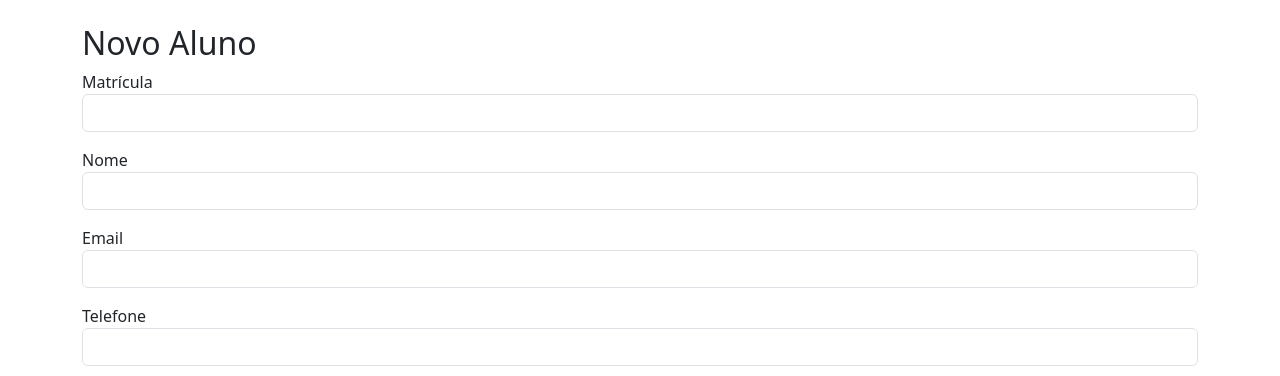
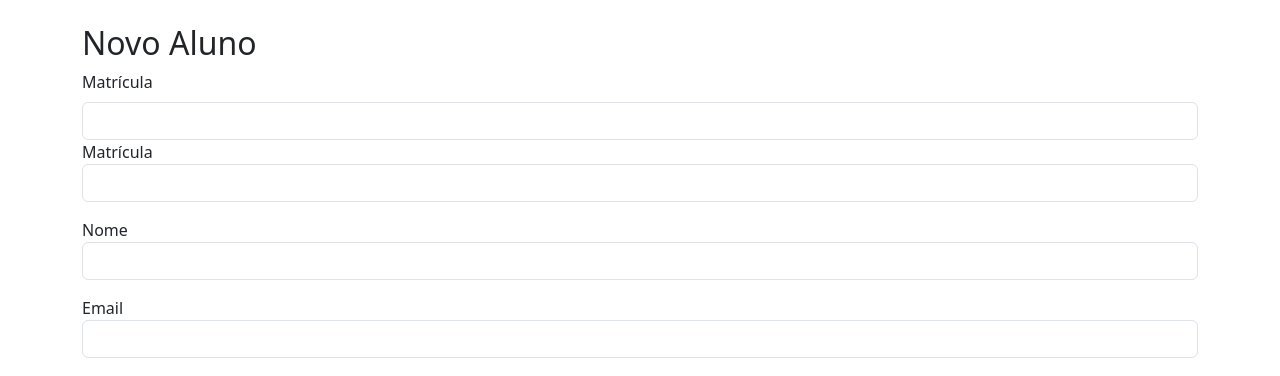
Before and after one commit to fisicorj/webeducsis, a Flask app: page /alunos/novo in a window 1280 px wide. Shown: the part 56-432 px from the top of the page. Run offline with Flask 3, Linux system fonts and the light colour scheme; a user stored in the database is signed in; some libraries are stand-ins or nearby versions.

Commit message:
Update form.html

```diff
--- a/app/templates/alunos/form.html
+++ b/app/templates/alunos/form.html
@@ -4,7 +4,7 @@
 {% block content %}
 {% if form.errors %}
 <div class="alert alert-danger mt-3">
-    <ul class="mb-0">
+<ul class="mb-0">
     {% for field, errors in form.errors.items() %}
         {% for error in errors %}
         <li><strong>{{ field }}:</strong> {{ error }}</li>
@@ -16,10 +16,15 @@
 
 <h2>{{ titulo }}</h2>
 <form method="POST">
+<div class="form-group">
+  {{ form.matricula.label(class="form-label") }}
+  {{ form.matricula(class="form-control") }}
+</div>
+
     {{ form.hidden_tag() }}
     {% for field in form if field.type != 'CSRFToken' and field.name != 'submit' %}
         <div class="mb-3">{{ field.label }} {{ field(class="form-control") }}</div>
     {% endfor %}
-    <button type="submit" class="btn btn-success">Salvar</button>
+    <button class="btn btn-success" type="submit">Salvar</button>
 </form>
 {% endblock %}
```
